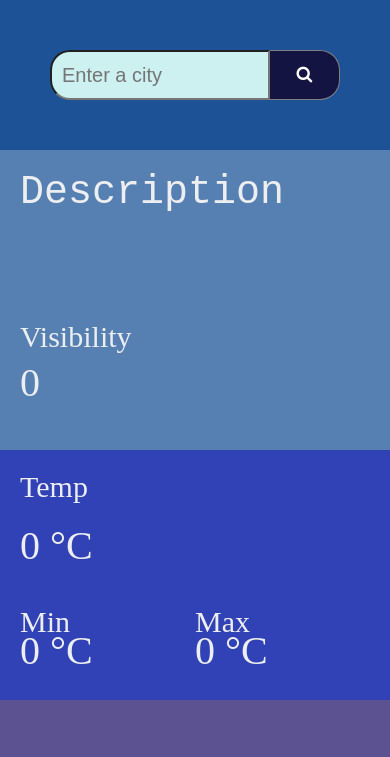
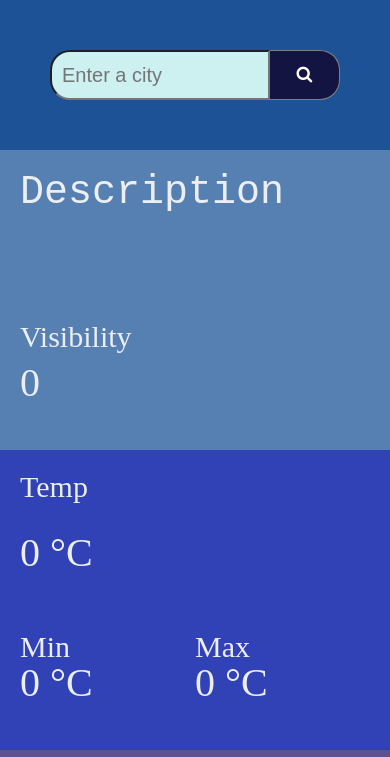
Before and after one commit to Atri1999/weather_web_app, a plain HTML site: page index.html in a window 390 px wide. Shown: the top 757 px of the page. Drawn offline with Linux system fonts and the light colour scheme.

Commit message:
Some minor changes are done and the unwanted code is deleted

```diff
--- a/script.js
+++ b/script.js
@@ -32,11 +32,6 @@ if (navigator.geolocation){
     navigator.geolocation.getCurrentPosition(showPosition)
 }
 
-/*(window.addEventListener('resize',function(){
-    if (window.innerWidth<=620){
-        button.innerHTML=''
-    }
-})*/
 
 
 inputValue.addEventListener('keyup',function(){
--- a/style.css
+++ b/style.css
@@ -26,13 +26,6 @@
 }
 
 .submit{
-    /*height:50px;
-    width:100px;
-    font-size: 20px;
-    border-radius: 20px;
-    background-color: rgb(20, 20, 66);
-    color: rgb(230, 221, 188);
-    */
     width: 100px;
     height:50px;
     padding: 10px;
@@ -54,7 +47,6 @@
     display: grid;
     grid-template-columns:33.33% 33.33% 33.33%;
     grid-template-rows: 70% 30%;
-    /*margin:auto;*/
     background-image: url("bg.jpg");
     background-size: 100% 100%;
     background-repeat: no-repeat;
@@ -185,6 +177,10 @@
         height:300px;
     }
 
+    .res_container>.temp{
+        height:300px;
+    }
+
     .des{
         font-size: 40px;
     }
@@ -214,7 +210,4 @@
         width:70px;
     }
 
-    .button{
-
-    }
 }
```
